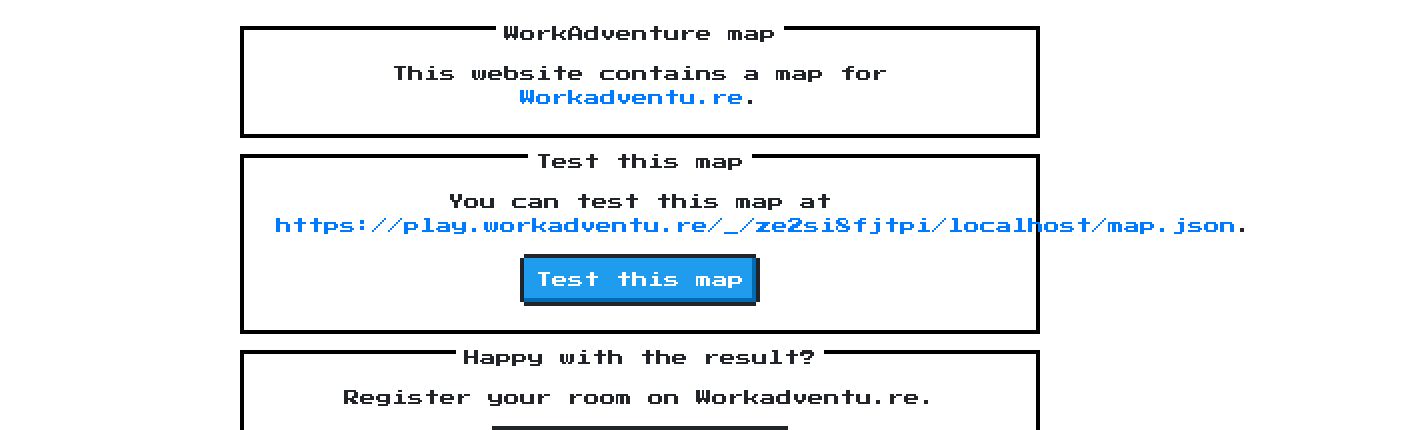
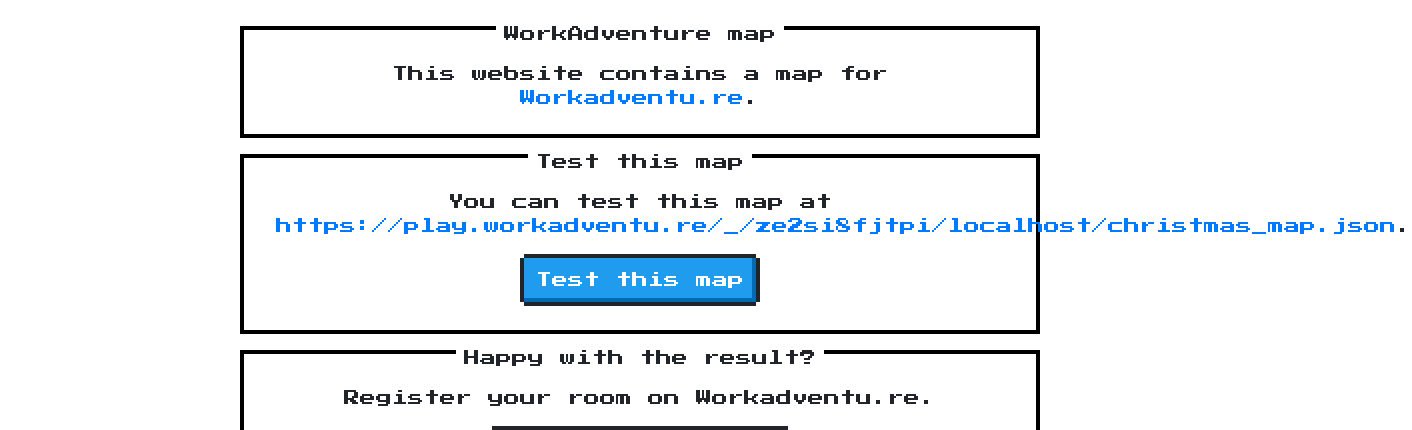
Before and after one commit to OliEder/project-bundesportal-map, a website: page index.html in a window 1280 px wide. Shown: the part 370-800 px from the top of the page, 1412 px wide, since content can reach past the window. Drawn offline with nearby package versions, Linux system fonts and the light colour scheme.

Commit message:
Deploying to gh-pages from master @ 94e6a98e55948a526cd46ee1269aea7c758a00ee 🚀

```diff
--- a/index.html
+++ b/index.html
@@ -18,12 +18,12 @@
                     path = path.substr(path, path.length - 'index.html'.length);
                 }
                 const instanceId = Math.random().toString(36).substring(2, 15);
-                const url = `https://play.workadventu.re/_/${instanceId}/${host}${path}map.json`;
+                const url = `https://play.workadventu.re/_/${instanceId}/${host}${path}christmas_map.json`;
                 document.getElementById('mapLink').href = url;
                 document.getElementById('mapLink2').href = url;
                 document.getElementById('mapLink').innerText = url;
 
-                const mapUrl = window.location.protocol+'//'+window.location.host+path+'map.json';
+                const mapUrl = window.location.protocol+'//'+window.location.host+path+'christmas_map.json';
                 document.getElementById('mapUrl').innerText = mapUrl;
 
                 const gettingStartedLink = 'https://workadventu.re/getting-started?name=Map&mapUrl='+mapUrl;
```
